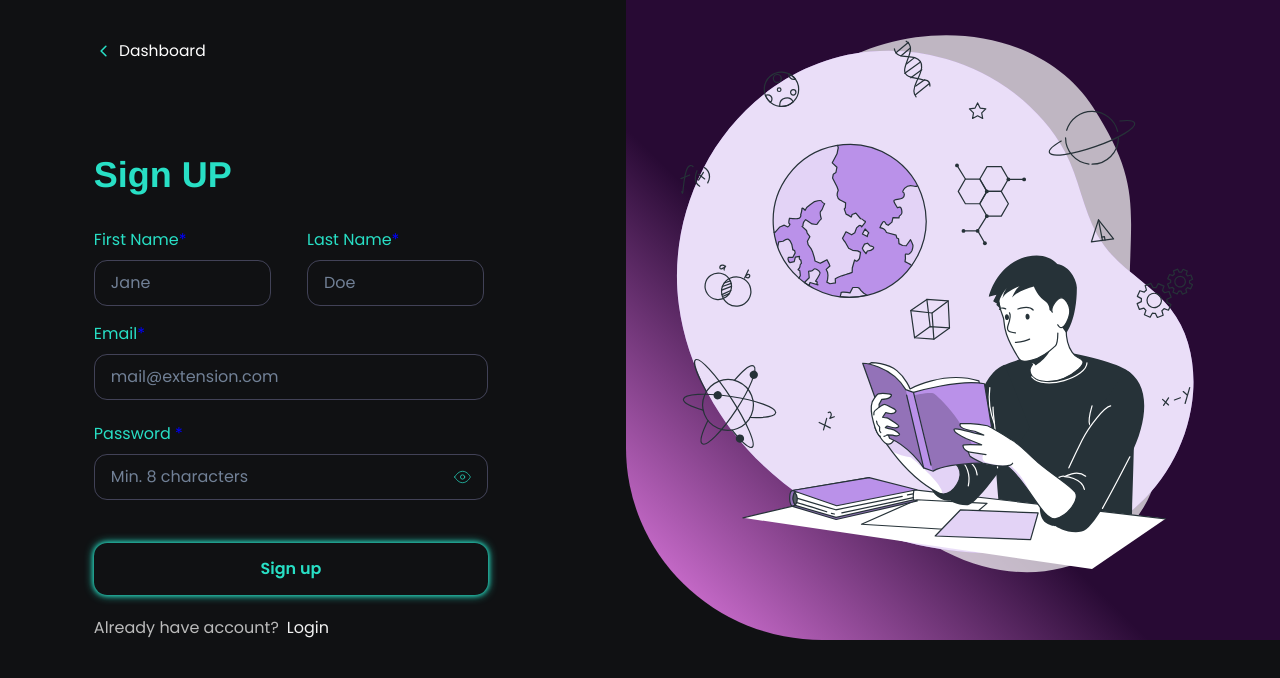
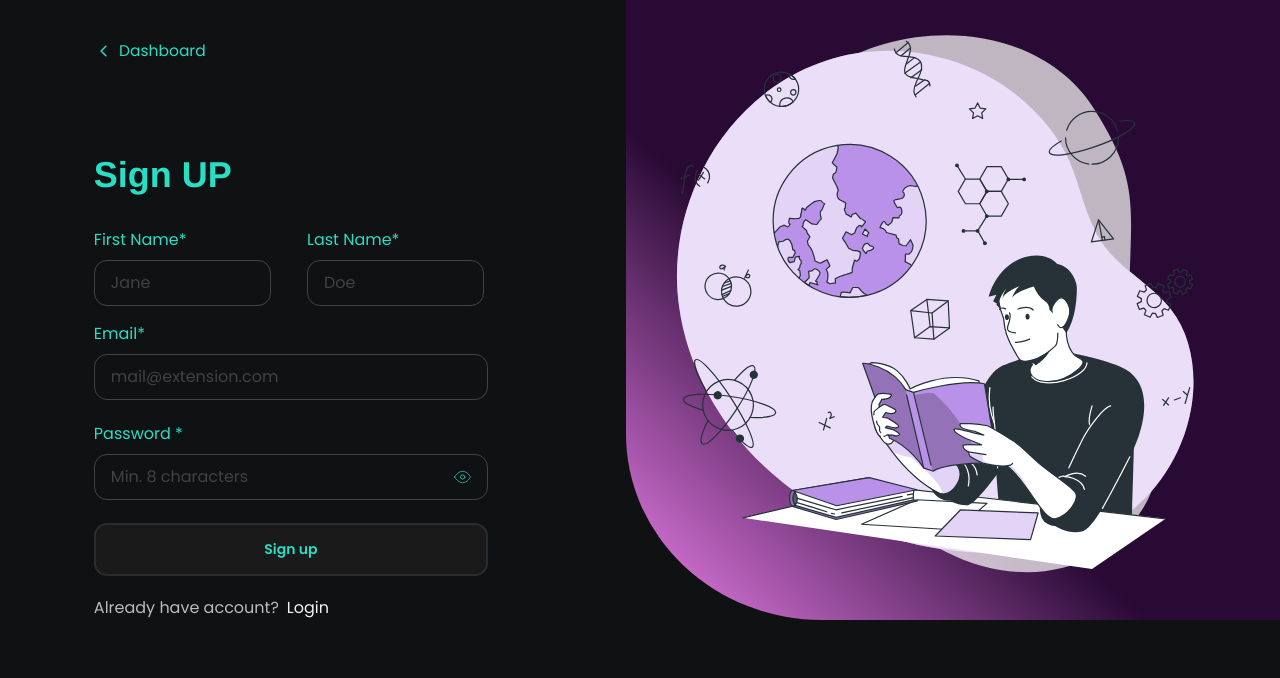
Before and after one commit to infodavid00/project057, a React (Vite) app: page /signup in a window 1280 px wide. Shown: the top 678 px of the page. Built offline with nearby package versions, Linux system fonts and the light colour scheme.

Commit message:
updated auth input outlines to match application bg

```diff
--- a/src/comps/auth/auth.css
+++ b/src/comps/auth/auth.css
@@ -20,7 +20,7 @@
   flex-direction: row;
   gap: 0.4em;
   align-items: center;
-  color: white;
+  color: var(--color);
   font-size: 15.5px;
   line-height: 21px;
   margin-top: 2.5em;
@@ -51,7 +51,7 @@
 }
 .auth-inputcontainer-outer {
   font-family: 'poppins', sans-serif;
-  border: 1px solid rgba(140,140,190,0.4);
+  border: 1px solid rgba(140,140,140,0.4);
   border-radius: 13px;
   padding: 10px 1em;
   background-color: transparent;
@@ -69,6 +69,7 @@
 .auth-inputcontainer-outer input::placeholder {
   font-family: 'poppins', sans-serif;
   background-color: transparent;
+  color: rgba(140,140,140,0.4);
 }
 #auth-inputcontainer-outer-psw {
   display: flex;
@@ -85,20 +86,54 @@
   width: 90%;
   font-family: 'poppins', sans-serif;
 }
-.auth-submitbtn {
+
+.auth-submitbtn  {
+  text-decoration: none;
   padding: 14px 1em;
   width: 90%;
   border-radius: 13px;
-  border: none;
   outline: none;
   font-family: 'poppins-semibold', sans-serif;
-  color: #28dfc5;
+  color: var(--color);
+  display: flex;
+  justify-content: center;
+  align-items: center;
+  gap: 0.8em;
+  font-size: 14px;
+  white-space: nowrap;
+  border: 2px solid #2c2c2c;
+  background-color: #1a1a1a;
+  cursor: pointer;
+  transition: all 0.4s ease;
+  position: relative;
+  overflow: hidden;
+  font-weight: bold;
   margin-top: 1.3em;
-  cursor: pointer;
-  /* background-color: #7651FF; */
-  background-color: transparent;
-  box-shadow: 0px 0px 10px #28dfc5, 0px 0px 5px #28dfc5;
 }
+.auth-submitbtn::after {
+  content: "";
+  position: absolute;
+  top: 0;
+  left: 0;
+  width: 100%;
+  height: 100%;
+  background: radial-gradient(
+    circle,
+    rgba(255, 255, 255, 0.25) 0%,
+    rgba(255, 255, 255, 0) 70%
+  );
+  transform: scale(0);
+  transition: transform 0.5s ease;
+}
+.auth-submitbtn:hover::after {
+  transform: scale(4);
+}
+.auth-submitbtn:hover {
+  border-color: #666666;
+  background: #292929;
+}
+
+
 
 .auth-footer {
   display: flex;
@@ -107,7 +142,6 @@
   align-items: center;
   margin-top: 1.3em;
   font-family: 'poppins', sans-serif;
-  font-family: 15px;
 }
 .custom-checkbox {
   display: flex;
@@ -121,7 +155,7 @@
 .checkbox-custom {
   width: 20px;
   height: 20px;
-  border: 2px solid rgba(140,140,190,0.4);
+  border: 2px solid rgba(140,140,140,0.4);
   border-radius: 4px;
   display: inline-block;
   position: relative;
@@ -129,8 +163,8 @@
   transition: background-color 0.3s, border-color 0.3s;
 }
 .checkbox-input:checked+.checkbox-custom {
-  background-color: #7651FF;
-  border: 2px solid #7651FF;
+  background-color: rgba(140,140,140,0.4);
+  border: 2px solid rgba(140,140,140,0.4);
 }
 .checkbox-tick {
   position: absolute;
--- a/src/comps/profile/Passwordspace.jsx
+++ b/src/comps/profile/Passwordspace.jsx
@@ -15,7 +15,7 @@ export default function Passwordspace() {
         {/* names input */}
         <div className="auth-inputcontainer">
           <div className="auth-input-title">
-            Current Password<span style={{ color: "blue" }}>*</span>
+            Current Password<span>*</span>
           </div>
           <div
             className="auth-inputcontainer-outer"
@@ -50,7 +50,7 @@ export default function Passwordspace() {
 
         <div className="auth-inputcontainer">
           <div className="auth-input-title">
-            New password<span style={{ color: "blue" }}>*</span>
+            New password<span>*</span>
           </div>
           <div
             className="auth-inputcontainer-outer"
@@ -73,8 +73,6 @@ export default function Passwordspace() {
           style={{
             width: "100% ",
             marginTop: "1em",
-            boxShadow: "none",
-            backgroundColor: "#3D10E9",
           }}
         >
           Change
--- a/src/pages/Signin.jsx
+++ b/src/pages/Signin.jsx
@@ -26,7 +26,7 @@ export default function Signin() {
           <div id="auth-title">Sign IN</div>
           <div className="auth-inputcontainer" style={{ marginTop: "2em" }}>
             <div className="auth-input-title">
-              Email<span style={{ color: "blue" }}>*</span>
+              Email<span>*</span>
             </div>
             <div className="auth-inputcontainer-outer">
               <input
@@ -38,7 +38,7 @@ export default function Signin() {
           </div>
           <div className="auth-inputcontainer">
             <div className="auth-input-title">
-              Password <span style={{ color: "blue" }}>*</span>
+              Password <span>*</span>
             </div>
             <div
               className="auth-inputcontainer-outer"
--- a/src/pages/Signup.jsx
+++ b/src/pages/Signup.jsx
@@ -26,7 +26,7 @@ export default function Signup() {
               style={{ marginBottom: "-1em", width: "45%" }}
             >
               <div className="auth-input-title">
-                First Name<span style={{ color: "blue" }}>*</span>
+                First Name<span>*</span>
               </div>
               <div className="auth-inputcontainer-outer">
                 <input type="text" placeholder="Jane" autoComplete="off" />
@@ -37,7 +37,7 @@ export default function Signup() {
               style={{ marginBottom: "-1em", width: "45%" }}
             >
               <div className="auth-input-title">
-                Last Name<span style={{ color: "blue" }}>*</span>
+                Last Name<span>*</span>
               </div>
               <div className="auth-inputcontainer-outer">
                 <input type="text" placeholder="Doe" autoComplete="off" />
@@ -47,7 +47,7 @@ export default function Signup() {
           {/* names */}
           <div className="auth-inputcontainer" style={{ marginTop: "2em" }}>
             <div className="auth-input-title">
-              Email<span style={{ color: "blue" }}>*</span>
+              Email<span>*</span>
             </div>
             <div className="auth-inputcontainer-outer">
               <input
@@ -60,7 +60,7 @@ export default function Signup() {
           {/* email */}
           <div className="auth-inputcontainer">
             <div className="auth-input-title">
-              Password <span style={{ color: "blue" }}>*</span>
+              Password <span>*</span>
             </div>
             <div
               className="auth-inputcontainer-outer"
```
